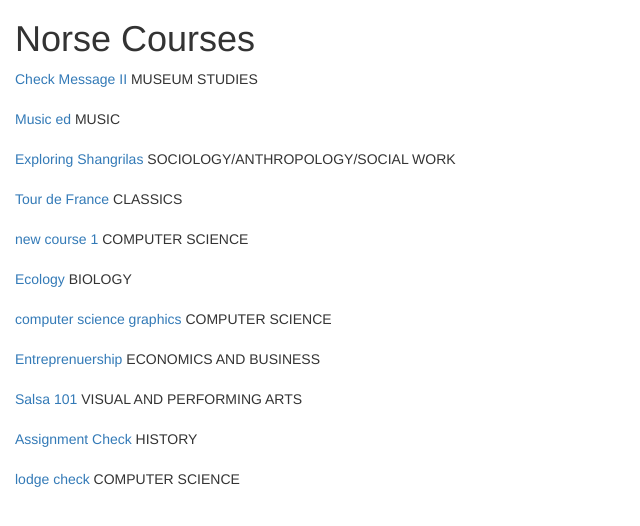
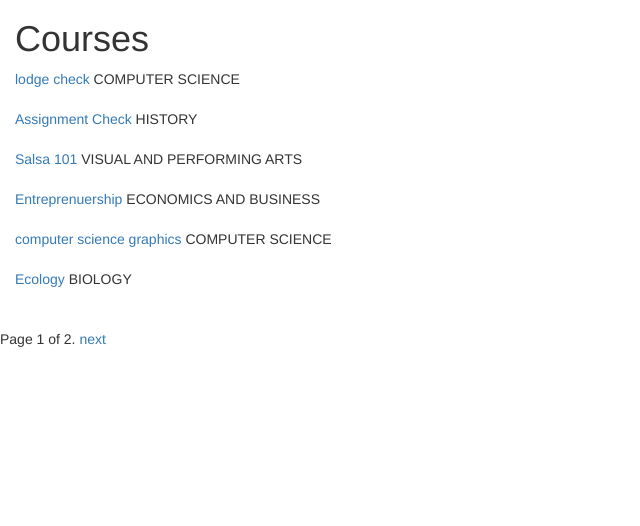
Before and after one commit to dichha/NorseTrip, a Django app: page /courses in a window 1280 px wide. Shown: the part 51-577 px from the top of the page, without its empty margins (0-640 px from the left). Run offline with Django 3.2, Linux system fonts and the light colour scheme; data comes from the database, SQL or seed files in the repository; both versions use the stored data as it was after the commit; some libraries are stand-ins or nearby versions.

Commit message:
added pagination for course, success message for course lodge assignment form

```diff
--- a/norsetrip/tripadvise/models.py
+++ b/norsetrip/tripadvise/models.py
@@ -30,9 +30,10 @@ class Lodge(models.Model):
 	def get_absolute_url(self):
 		return reverse('tripadvise.views.hotel_details', args=[str(self.lodgeId)])
 
-	#new lodge in the beginning
+	#newly added lodge in the beginning
 	class Meta:
 		ordering = ["-lodgeId"]
+		#ordering = ["lodge_name"]
 
 
 class Course(models.Model):
@@ -94,6 +95,12 @@ class Course(models.Model):
 	term = models.CharField(max_length = 8, choices = TERM, default = 'JTERM')
 	course_description = models.TextField(db_column = "Desciption", null = True )
 
+	#newly added Course in the beginning
+	class Meta:
+		ordering = ["-courseId"]
+		# ordering = ["dept"]
+
+
 	def get_absolute_url(self):
 		return reverse('tripadvise.views.course_detail',args=[str(self.courseId)])
 
@@ -105,6 +112,9 @@ class Course_Lodge_Assignment(models.Model):
 	clAssignId = models.AutoField(primary_key= True, db_column="CourseLodgeAssignId")
 	lodge_name = models.ForeignKey(Lodge, on_delete=models.CASCADE)
 	course_name = models.ForeignKey(Course, on_delete=models.CASCADE)
+
+
+
 
 
 
--- a/norsetrip/tripadvise/templates/tripadvise/courses.html
+++ b/norsetrip/tripadvise/templates/tripadvise/courses.html
@@ -2,13 +2,28 @@
 
 {% block content %}
 <div class="col-sm-12">
-<h1> Norse Courses </h1>
- {% for course in courses %}
+<h1> Courses </h1>
+ {% for course in course %}
 <a href="{% url 'course_detail' course.courseId %}"> {{ course.name}}</a>
 {{ course.dept}}<br><br>
 
 
 {% endfor %}
 </div>
+<div class="pagination">
+    <span class="step-links">
+        {% if course.has_previous %}
+            <a href="?{{ page_request_var }}={{ course.previous_page_number }}">previous</a>
+        {% endif %}
+
+        <span class="current">
+            Page {{ course.number }} of {{ course.paginator.num_pages }}.
+        </span>
+
+        {% if course.has_next %}
+            <a href="?{{ page_request_var }}={{ course.next_page_number }}">next</a>
+        {% endif %}
+    </span>
+</div>
 
 {% endblock %}
--- a/norsetrip/tripadvise/views.py
+++ b/norsetrip/tripadvise/views.py
@@ -21,8 +21,25 @@ def home(request):
 
 
 def courses(request):
-	courses = Course.objects.all()
-	return render(request, 'tripadvise/courses.html' , {'courses': courses})
+    course_list = Course.objects.all()
+    paginator = Paginator(course_list, 6) # Show 6 lodges per page
+    page_request_var = "course_page"
+    page = request.GET.get(page_request_var)
+    try:
+        course = paginator.page(page)
+    except PageNotAnInteger:
+        # If page is not an integer, deliver first page.
+        course = paginator.page(1)
+    except EmptyPage:
+        # If page is out of range (e.g. 9999), deliver last page of results.
+        course = paginator.page(paginator.num_pages)
+
+    context = {
+    'course' : course,
+    'page_request_var': page_request_var
+
+    }
+    return render(request, 'tripadvise/courses.html', context )
 
 def course_detail(request, courseId):
     course_info = get_object_or_404(Course, pk = courseId)
@@ -94,6 +111,13 @@ def clAssignment(request):
     	if form.is_valid():
     	    post = form.save(commit=False)
     	    post.save()
+            form = Course_Lodge_AssignmentForm()
+            success = True
+            #message success
+            messages.success(request, "Successfully Assigned.")
+
+        else:
+            messages.error(request, "Not Successfully Assigned.")
 
     else:
     	form = Course_Lodge_AssignmentForm()
```
Also changed, not shown: norsetrip/tripadvise/templates/tripadvise/clAssignment.html (+9 -0 lines), norsetrip/db.sqlite3.
